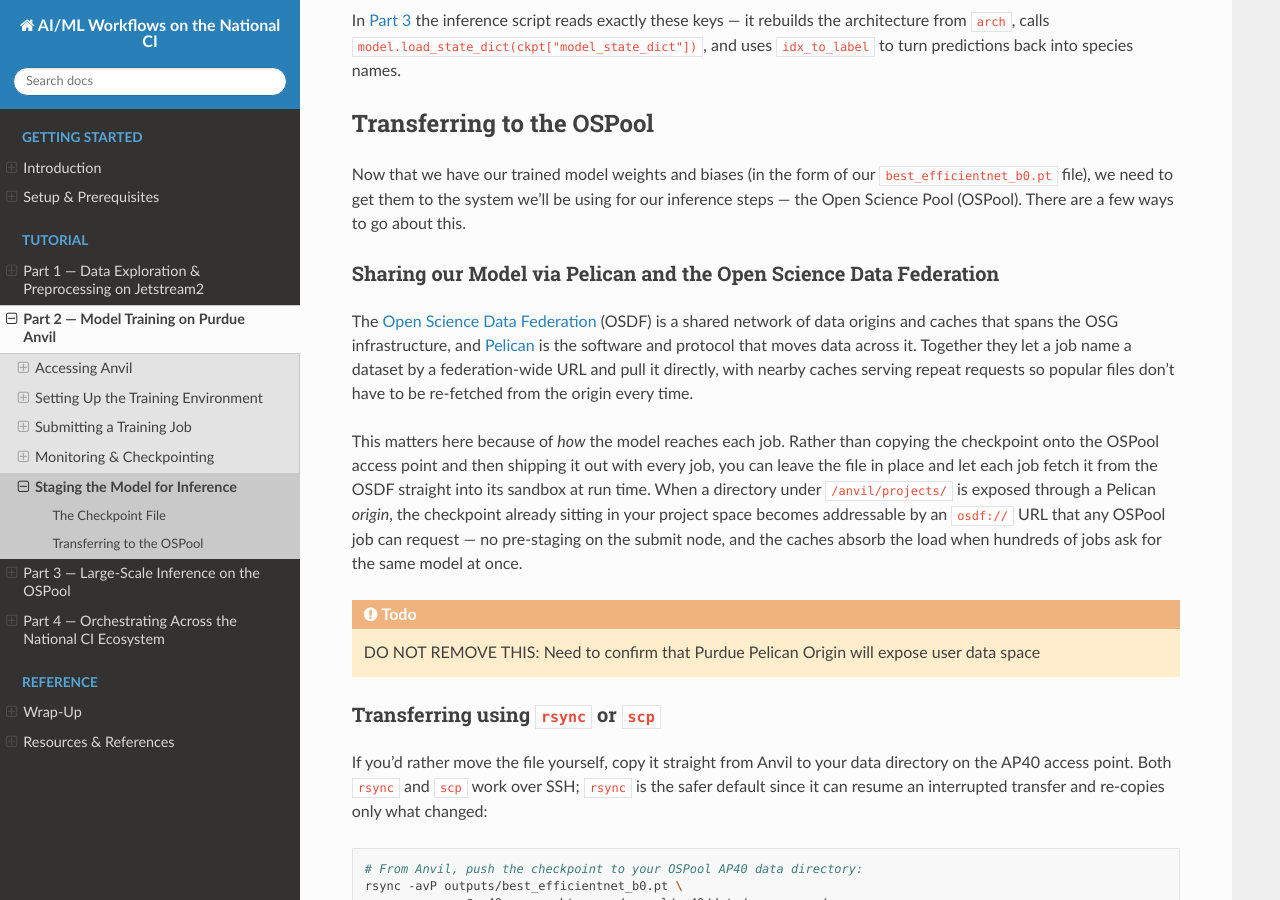
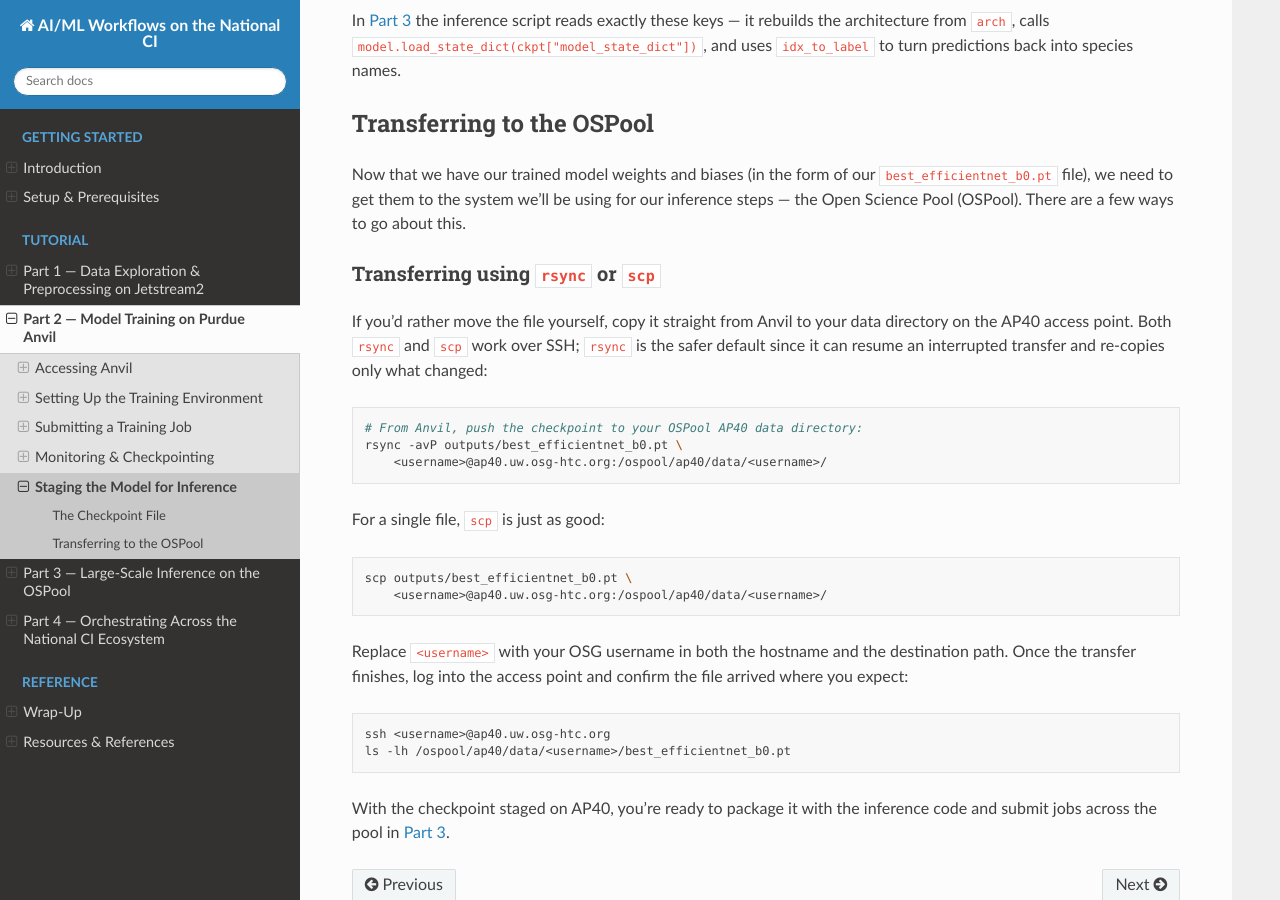
Before and after one commit to dmora127/PEARC26-AIML-on-National-CI, a Sphinx documentation site: the page built from docs/source/part2-anvil/staging-model.rst, in a window 1280 px wide and 900 px high, scrolled down 1110 px. Built offline with Sphinx 7.4.7 and the Read the Docs theme 3.1.0, drawn with Linux system fonts in a browser that asks for light colours; pages that are not in the unit, such as notebooks, are missing from menus.

```diff
--- a/docs/source/part2-anvil/staging-model.rst
+++ b/docs/source/part2-anvil/staging-model.rst
@@ -61,27 +61,6 @@
 using for our inference steps — the Open Science Pool (OSPool). There are a few
 ways to go about this.
 
-Sharing our Model via Pelican and the Open Science Data Federation
-^^^^^^^^^^^^^^^^^^^^^^^^^^^^^^^^^^^^^^^^^^^^^^^^^^^^^^^^^^^^^^^^^^^^^
-
-The `Open Science Data Federation <https://osg-htc.org/services/osdf.html>`_
-(OSDF) is a shared network of data origins and caches that spans the OSG
-infrastructure, and `Pelican <http://pelicanplatform.org/>`_ is the software and
-protocol that moves data across it. Together they let a job name a dataset by a
-federation-wide URL and pull it directly, with nearby caches serving repeat
-requests so popular files don't have to be re-fetched from the origin every time.
-
-This matters here because of *how* the model reaches each job. Rather than
-copying the checkpoint onto the OSPool access point and then shipping it out with
-every job, you can leave the file in place and let each job fetch it from the
-OSDF straight into its sandbox at run time. When a directory under
-``/anvil/projects/`` is exposed through a Pelican *origin*, the checkpoint
-already sitting in your project space becomes addressable by an ``osdf://`` URL
-that any OSPool job can request — no pre-staging on the submit node, and the
-caches absorb the load when hundreds of jobs ask for the same model at once.
-
-.. todo:: DO NOT REMOVE THIS: Need to confirm that Purdue Pelican Origin will expose user data space
-
 Transferring using ``rsync`` or ``scp``
 ^^^^^^^^^^^^^^^^^^^^^^^^^^^^^^^^^^^^^^^^^
 
```
